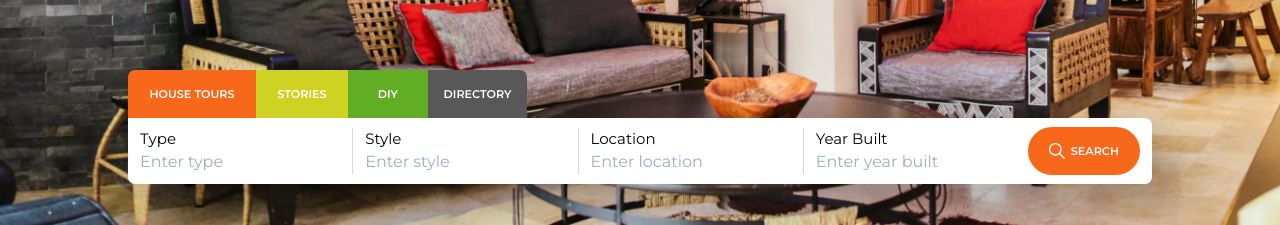
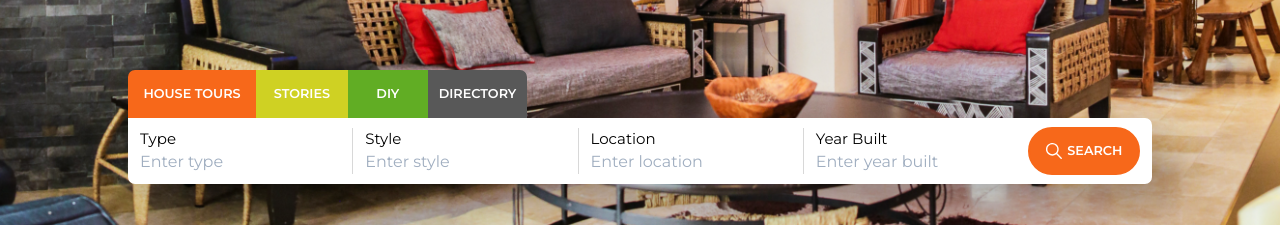
Before and after one commit to CJMaxwell/234HomesFrontend, a Next.js app: page / in a window 1280 px wide. Shown: the part 281-506 px from the top of the page. Built offline with nearby package versions, Linux system fonts and the light colour scheme.

Commit message:
Increased the tab font size

```diff
--- a/components/templates/Home.tsx
+++ b/components/templates/Home.tsx
@@ -12,7 +12,7 @@ import DIYCard from '../Organisms/DIYCard';
 
 const HomeBannerBtn = styled(Button)`
   border-radius: 34px;
-  font-size: 0.7rem;
+  font-size: 0.8rem;
   font-weight: 600;
   text-transform: uppercase;
   min-width: 7rem;
```
